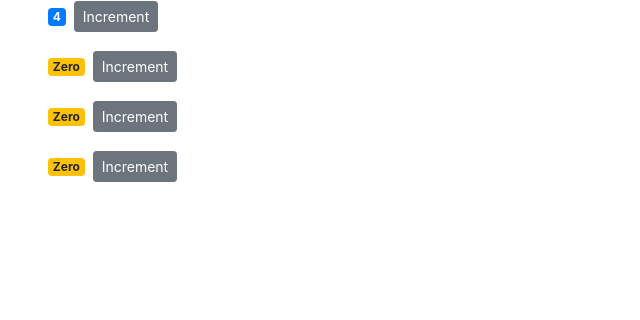
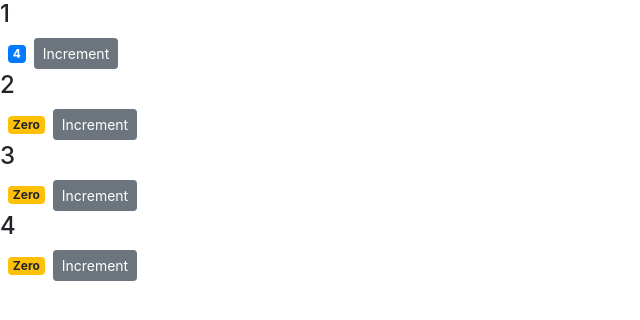
Before and after one commit to YukimuraKyoko/React-Counter-App, a React (Create React App) app: page / in a window 1280 px wide. Shown: the top 320 px of the page, without its empty margins (0-640 px from the left). Built offline with nearby package versions, Linux system fonts and the light colour scheme.

Commit message:
[changes to be deleted next commit] Here I learned about children properties and rendering an id text for every counter

```diff
--- a/src/components/counter.jsx
+++ b/src/components/counter.jsx
@@ -34,17 +34,18 @@
 
 
     render() {
-
+        console.log(this.props);
 
         return (<React.Fragment>
-            <ul>
+            <div>
+                <h4>{this.props.id}</h4>
             <span className={this.getBadgeClasses()}>{this.formatCount()}</span>
             <button onClick= {() => this.handleIncrement({id:1})}
             className="btn btn-secondary btn-sm">Increment</button>
 
 
 
-            </ul>
+            </div>
 
             </React.Fragment>
         );
--- a/src/components/counters.jsx
+++ b/src/components/counters.jsx
@@ -12,8 +12,12 @@
      };
     render() {
         return ( <div>
-            {this.state.counters.map(counter =>
-            <Counter key={counter.id} value={counter.value}></Counter>)}
+            {this.state.counters.map(counter => (
+            <Counter key={counter.id} value={counter.value} id={counter.id}>
+                <h4>Counter #{counter.id}</h4>
+
+            </Counter>
+            ))}
         </div> );
     }
 }
```
Also changed, not shown: 1 other file (tests, documents, lock files or other folders).
